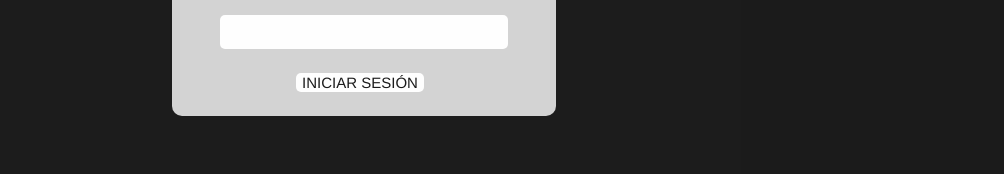
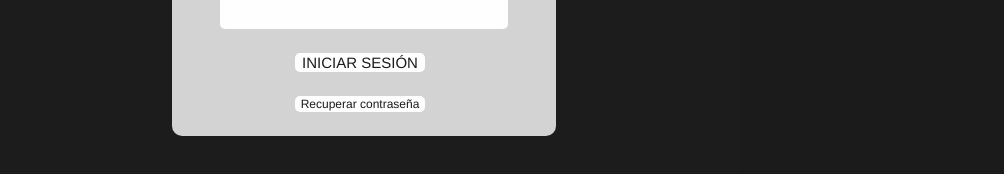
Before and after one commit to MBareiro/HoraBus, a React (Vite) app in the folder frontend/: page / in a window 1280 px wide. Both pictures are taken after a click on the button "ACCESSO PARA EMPRESAS". Shown: the part 442-616 px from the top of the page, without its empty margins (276-1280 px from the left). Built offline with nearby package versions, Linux system fonts and the light colour scheme; no server answers.

Commit message:
recuperar contraseña

```diff
--- a/frontend/src/components/login/Login.css
+++ b/frontend/src/components/login/Login.css
@@ -87,7 +87,28 @@
     color:#1b1b1b;
     font-family:'Franklin Gothic Medium', 'Arial Narrow', Arial, sans-serif;
   }
-
+  .conteiner-buttons-login{
+    display: flex;
+    flex-direction: column;
+  }
+  .recover-button{
+    width:auto;
+    font-family:'Franklin Gothic Medium', 'Arial Narrow', Arial, sans-serif;
+    color:#1b1b1b;
+    font-size: 12px;
+    background-color:#fefefe ;
+    border-radius: 5px;
+    cursor: pointer;
+    border: none;
+    margin-right: 1vh;
+    margin-bottom: 3vh;
+  }
+  .recover-button:hover {
+    background-color: #b3b3b3;
+  }
+  .login-button:hover{
+    background-color: #b3b3b3;
+  }
   @media (max-width: 450px) {
     .modal-login {
       width: 80%;
--- a/frontend/src/components/login/Login.jsx
+++ b/frontend/src/components/login/Login.jsx
@@ -79,8 +79,9 @@ if(access){
                         </input>
                     </form>
                 </div>
-                <div>
+                <div className='conteiner-buttons-login'>
                     <button className='login-button' onClick={handleLogin}>INICIAR SESIÓN</button>
+                    <button className='recover-button'>Recuperar contraseña</button>
                 </div>
                 </div>
         </Modal>
```
